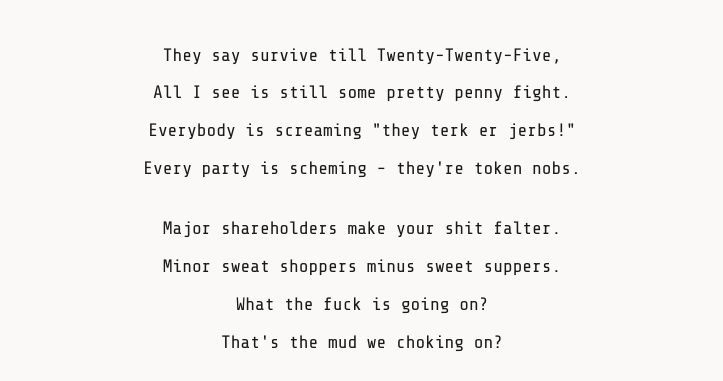
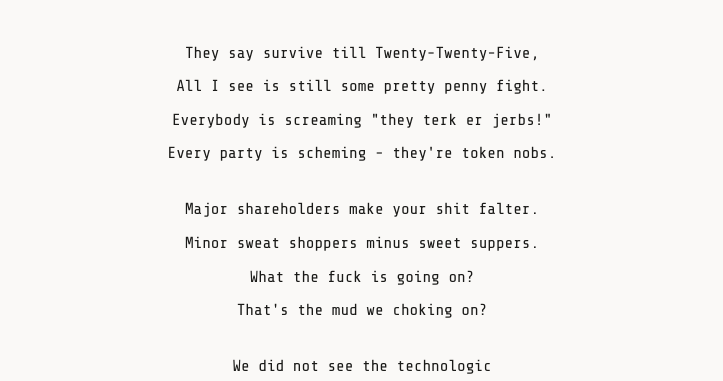
Before and after one commit to ZhenBinPan/ReCollection, a plain HTML site: page nonxensical-chronicles.html in a window 1280 px wide. Shown: the part 378-759 px from the top of the page, without its empty margins (278-1001 px from the left). Drawn offline with nearby package versions, Linux system fonts and the light colour scheme.

Commit message:
Add files via upload

```diff
--- a/nonxensical-chronicles.html
+++ b/nonxensical-chronicles.html
@@ -38,7 +38,7 @@
     .part-number { font-family: 'Share Tech Mono', monospace; font-size: 34px; letter-spacing: 0.15em; text-transform: uppercase; color: #aaa; display: block; margin-bottom: 0.4rem; }
     .part-name { font-family: 'Share Tech Mono', monospace; font-size: 34px; font-weight: 400; letter-spacing: 0.08em; text-transform: uppercase; display: block; }
     .divider { width: 24px; height: 0.5px; background: #ccc; margin: 1rem auto 0; }
-    .stanza { margin-bottom: 1.4rem; text-align: center; font-family: 'Share Tech Mono', monospace; font-size: 18px; line-height: 2.1; }
+    .stanza { margin-bottom: 1.4rem; text-align: center; font-family: 'Share Tech Mono', monospace; font-size: 16px; line-height: 2.1; }
     .line { display: block; }
     .sig { font-family: 'EB Garamond', Georgia, serif; font-size: 14px; letter-spacing: 0.15em; color: #888; margin-top: 2.5rem; font-style: italic; text-align: center; }
     .version-note { font-size: 13px; letter-spacing: 0.1em; color: #aaa; text-align: center; margin-top: 0.3rem; }
```
